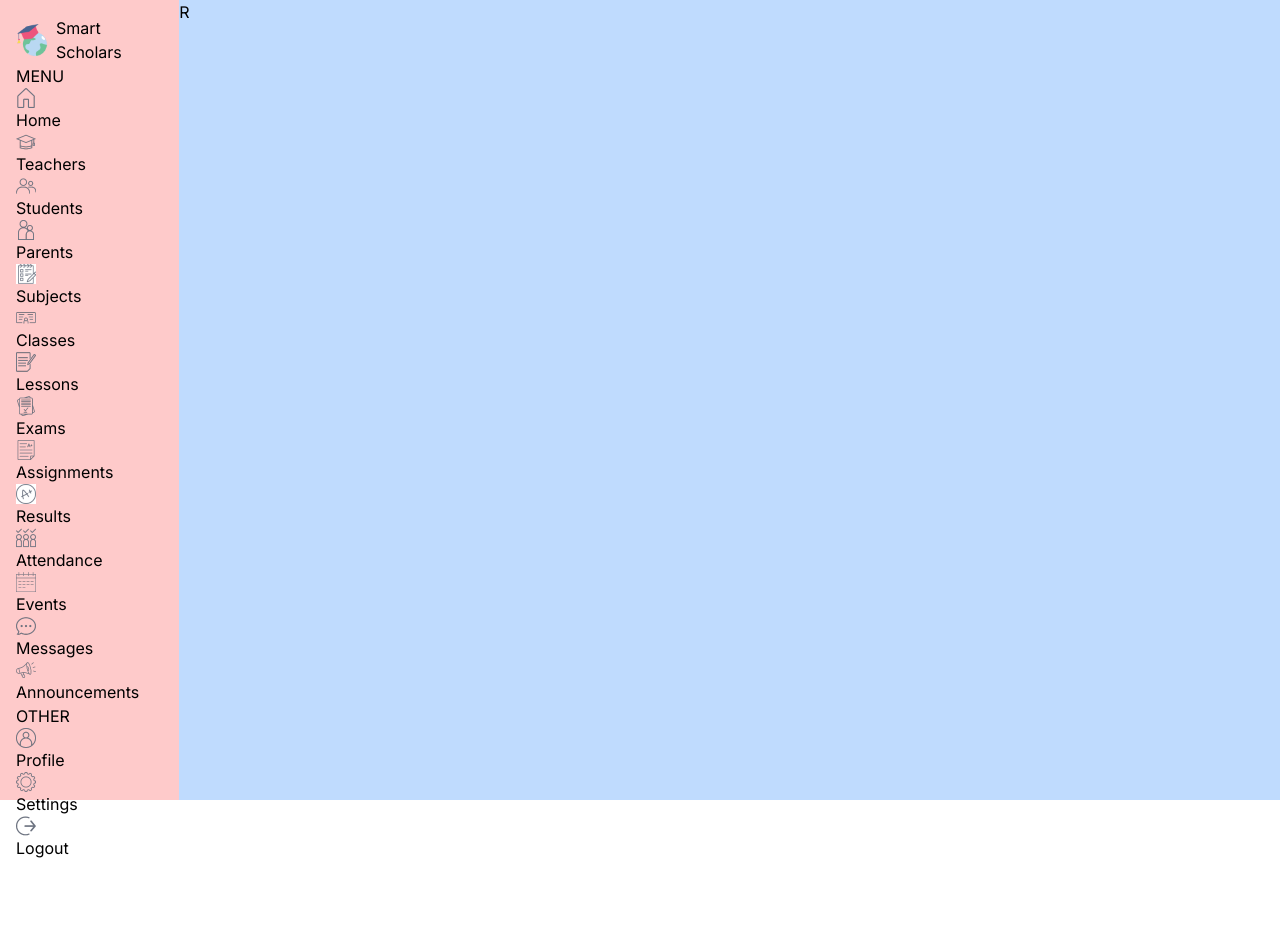
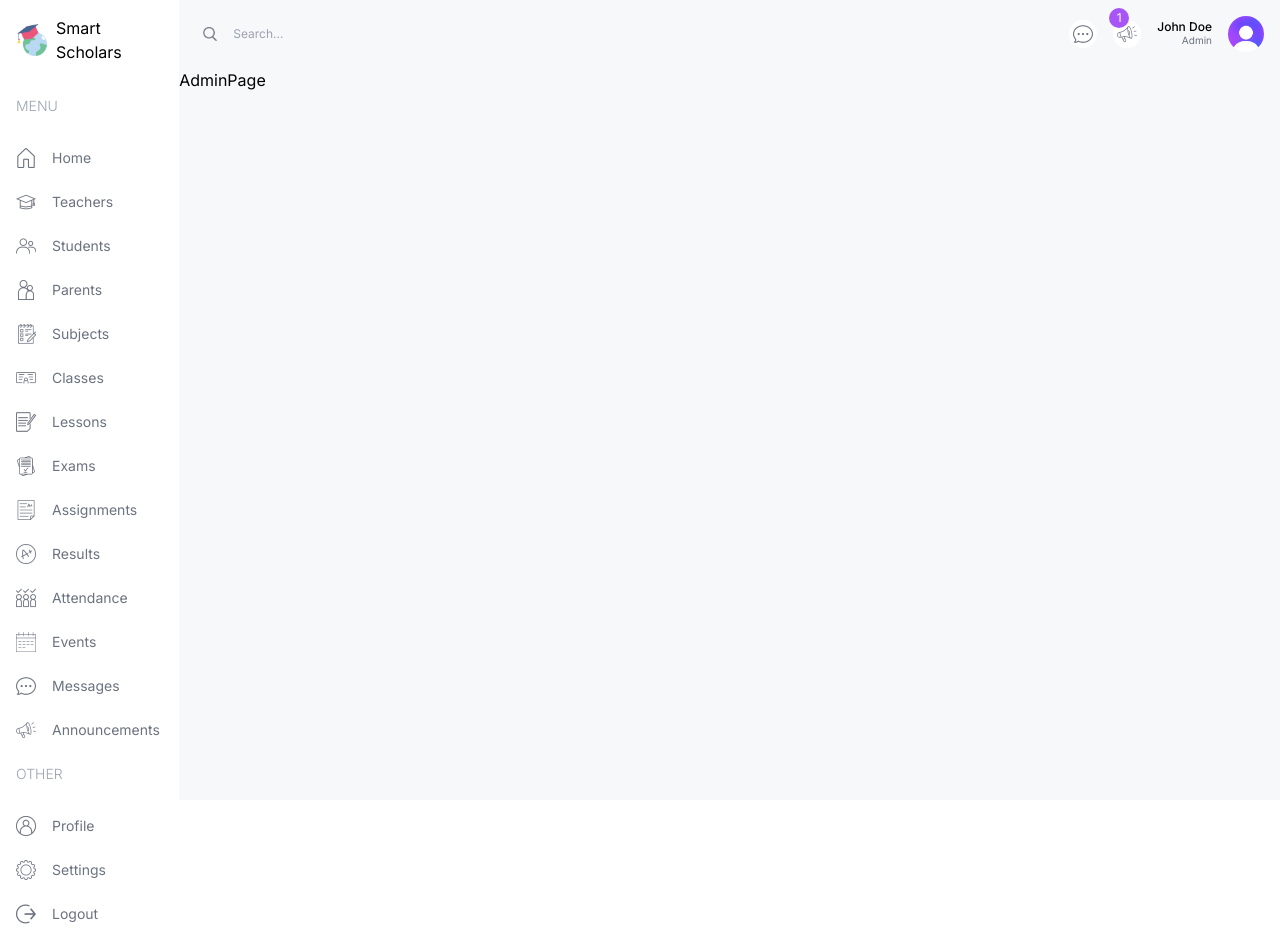
Before and after one commit to Debdaru07/School-Management-Full-Stack---Next-JS, a Next.js app in the folder client/: page /admin in a window 1280 px wide. Before the commit the page ends 860 px from the top, so only its background shows below. Built offline with nearby package versions, Linux system fonts and the light colour scheme.

Commit message:
Navbar in progress.

```diff
--- a/client/src/app/(dashboard)/layout.tsx
+++ b/client/src/app/(dashboard)/layout.tsx
@@ -1,6 +1,7 @@
 import Link from "next/link";
 import Image from "next/image";
 import Menu from "../../components/Menu"
+import NavBar from "@/components/Navbar";
 
 export default function DashboardLayout({
     children,
@@ -10,7 +11,7 @@
     return (
         <div className="h-screen flex">
           {/* LEFT */}
-          <div className="w-[14%] md:w-[8%] lg:w-[16%] xl:w-[14%] bg-red-200 p-4">
+          <div className="w-[14%] md:w-[8%] lg:w-[16%] xl:w-[14%] p-4">
             <Link href='/' className="flex items-center justify-start gap-2">
               <Image src="/logo.png" alt="logo" width={32} height={32}/>
               <span className= "hidden lg:block">Smart Scholars</span>
@@ -18,7 +19,10 @@
             <Menu></Menu>
           </div>
           {/* RIGHT */}
-          <div className="w-[86%] md:w-[92%] lg:w-[84%] xl:w-[86%] bg-blue-200">R</div>
+          <div className="w-[86%] md:w-[92%] lg:w-[84%] xl:w-[86%] bg-[#F7F8FA] overflow-scroll">
+            <NavBar/>
+            {children}
+          </div>
         </div>
     );
   }
--- a/client/src/components/Menu.tsx
+++ b/client/src/components/Menu.tsx
@@ -118,12 +118,12 @@
 
 const Menu = () => {
   return (
-    <div className="">
+    <div className="mt-4 text-sm">
       {menuItems.map(i => (
-        <div className="" key={i.title}>
-          <span>{i.title}</span>
+        <div className="flex flex-col gap-2" key={i.title}>
+          <span className="hiddden lg:block text-gray-400 font-light my-4">{i.title}</span>
           {i.items.map(item =>
-            <Link href={item.href} key={item.label}>
+            <Link href={item.href} key={item.label} className="flex items-center justify-center lg:justify-start gap-4 text-gray-500 py-2">
               <Image src={item.icon} alt='' width={20} height= {20}/>
               <span>{item.label}</span>
             </Link>
--- /dev/null
+++ b/client/src/components/Navbar.tsx
@@ -0,0 +1,30 @@
+import Image from "next/image";
+
+const NavBar = () => {
+    return (
+        <div className="flex items-center justify-between p-4">
+            {/* Search bar */}
+            <div className="hidden md:flex items-center gap-2 text-xs rounded-full ring-[1.5] ring-gray-300 px-2">
+                <Image src={"/search.png"} alt={""} width={14} height={14}/>
+                <input type="text" placeholder="Search..." className="w-[200px] p-2 bg-transparent outline-none"/>
+            </div>
+            {/* Icons and User */}
+            <div className="flex items-center gap-4">
+                <div className="bg-white rounded-full w-7 h-7 flex items-center justify-center cursor-pointer">
+                    <Image src='/message.png' alt="" width={20} height={20}/>
+                </div>
+                <div className="bg-white rounded-full w-7 h-7 flex items-center justify-center cursor-pointer relative">
+                    <Image src='/announcement.png' alt="" width={20} height={20}/>
+                    <div className="absolute -top-3 right-3 w-5 h-5 flex items-center justify-center bg-purple-500 text-white rounded-full text-xs">1</div>
+                </div>
+                <div className="flex flex-col">
+                    <span className= "text-xs leading-3 font-medium">John Doe</span>
+                    <span className= 'text-[10px] text-gray-500 text-right'>Admin</span>
+                </div>
+                <Image src={"/avatar.png"} alt={""} width={36} height={36} className="rounded-full"/>
+            </div>
+        </div>
+    )
+}
+
+export default NavBar;
```
